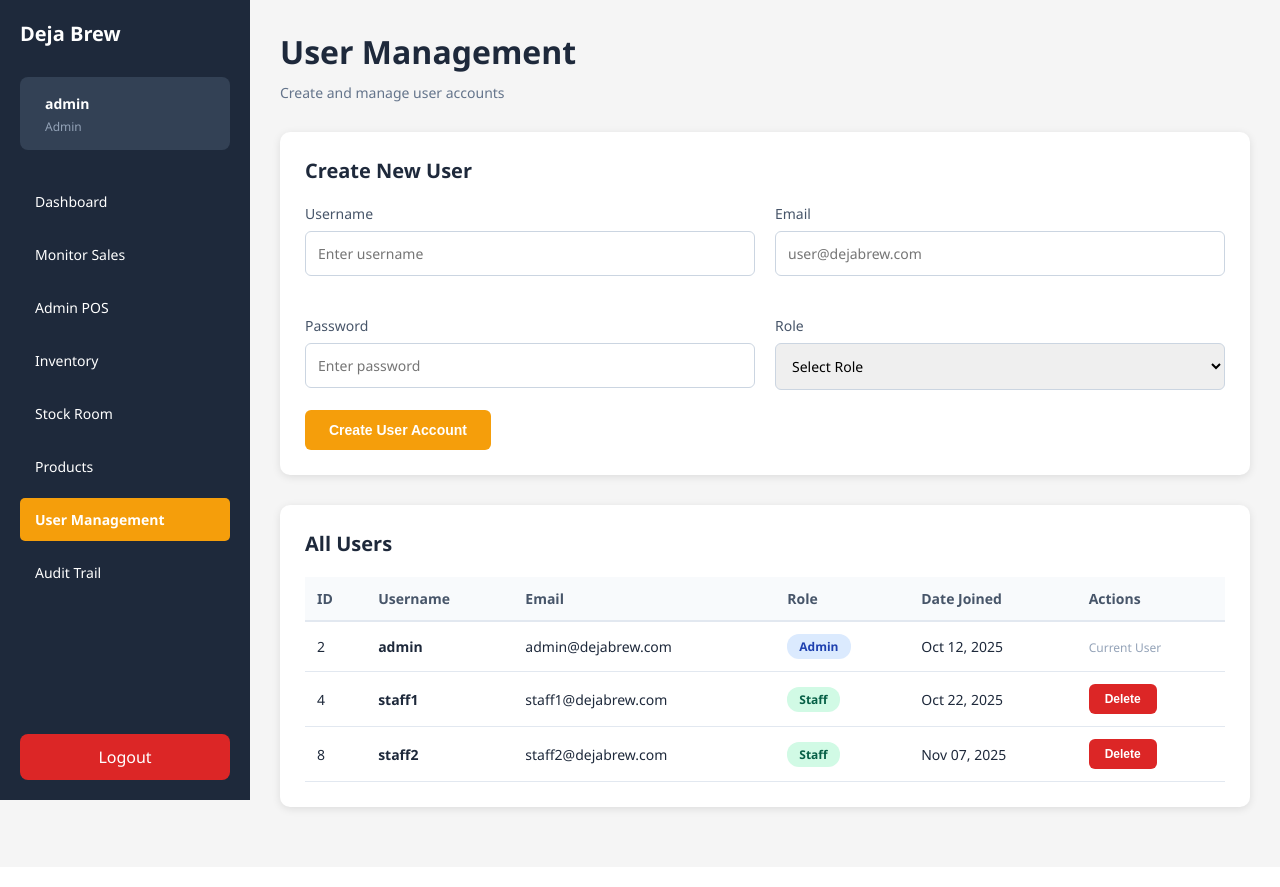
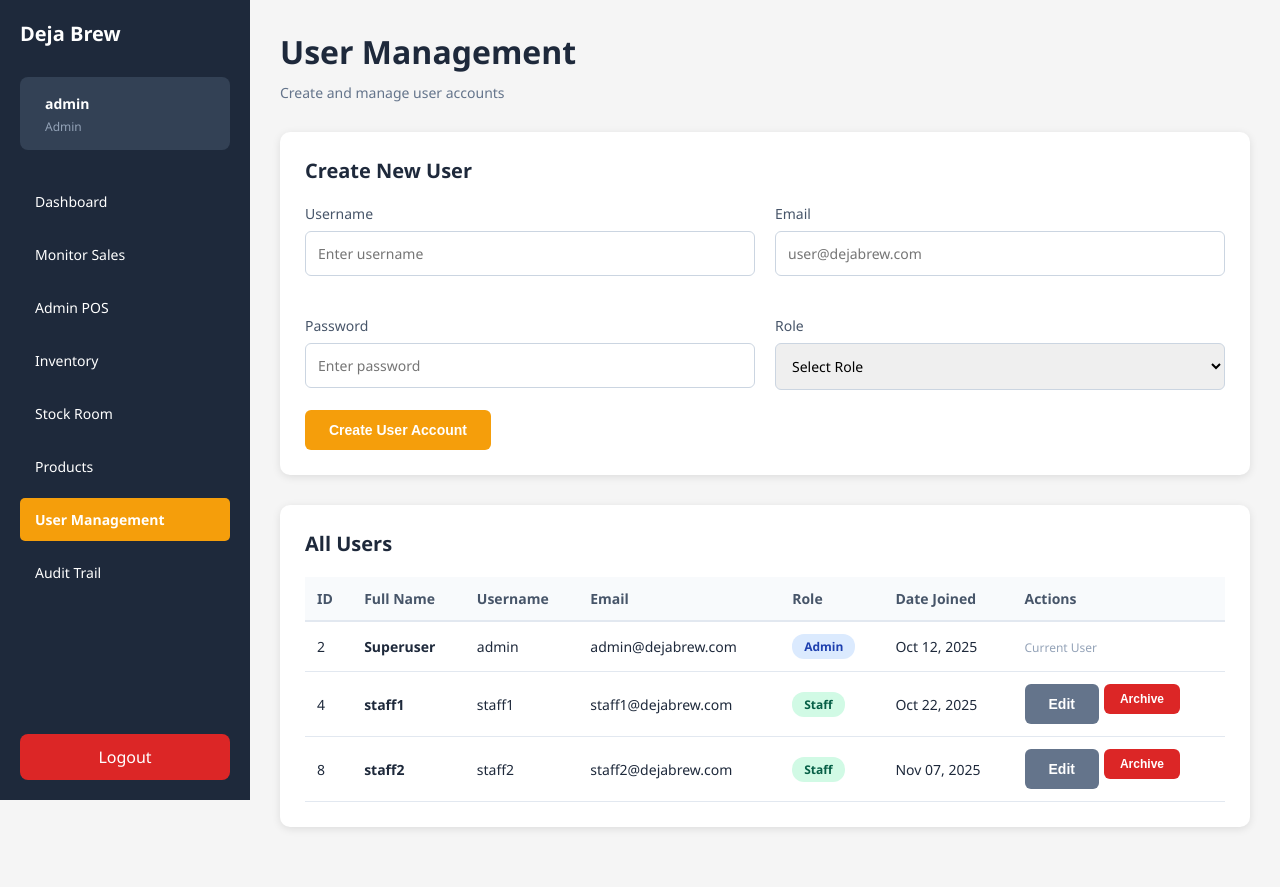
Before and after one commit to ramosjarod04-creator/DejaBrew, a Django app: page /users/ in a window 1280 px wide. Before the commit the page ends 814 px from the top, so only its background shows below. Run offline with Django 5.2, Linux system fonts and the light colour scheme; a user stored in the database is signed in; data comes from the database, SQL or seed files in the repository; some libraries are stand-ins or nearby versions.

Commit message:
Refactor User Management: Full names, edit functionality, and staff restrictions
- Add "Full Name" column to user table (shows "Superuser" for superuser accounts)
- Display first_name + last_name if available, otherwise show username
- Add "Edit" button for each user with modal dialog for editing
- Implement edit_user view with password reset capability
- Update user details: first name, last name, email, role, and password
- Add audit trail logging for all user edits
- Change "Delete" button text to "Archive" to reflect soft delete behavior
- Restrict staff permissions: Remove Dashboard and Inventory access from staff
- Staff users now have POS-only access as per requirements
- Add URL route for edit_user endpoint

```diff
--- a/dejabrew/pos/templates/base.html
+++ b/dejabrew/pos/templates/base.html
@@ -76,15 +76,9 @@
                         <a href="{% url 'audit_trail' %}"> Audit Trail</a>
                     </li>
                 {% elif user_role == 'staff' %}
-                    <!-- Staff Links - Limited Navigation -->
-                    <li class="{% if request.resolver_match.url_name == 'staff_dashboard' %}active{% endif %}">
-                         <a href="{% url 'staff_dashboard' %}"> Dashboard</a>
-                    </li>
+                    <!-- Staff Links - POS Only (Dashboard and Inventory access removed per requirements) -->
                     <li class="{% if request.resolver_match.url_name == 'cashier_pos' %}active{% endif %}">
                         <a href="{% url 'cashier_pos' %}"> POS</a>
-                    </li>
-                    <li class="{% if request.resolver_match.url_name == 'inventory' %}active{% endif %}"> {# Changed URL name #}
-                        <a href="{% url 'inventory' %}"> Inventory</a> {# Changed URL name #}
                     </li>
                 {% endif %}
             {% endif %}
--- a/dejabrew/pos/templates/user_management.html
+++ b/dejabrew/pos/templates/user_management.html
@@ -67,6 +67,7 @@
         <thead>
             <tr>
                 <th>ID</th>
+                <th>Full Name</th>
                 <th>Username</th>
                 <th>Email</th>
                 <th>Role</th>
@@ -78,7 +79,18 @@
             {% for user in users %}
             <tr>
                 <td>{{ user.id }}</td>
-                <td><strong>{{ user.username }}</strong></td>
+                <td>
+                    <strong>
+                        {% if user.is_superuser %}
+                            Superuser
+                        {% elif user.first_name or user.last_name %}
+                            {{ user.first_name }} {{ user.last_name }}
+                        {% else %}
+                            {{ user.username }}
+                        {% endif %}
+                    </strong>
+                </td>
+                <td>{{ user.username }}</td>
                 <td>{{ user.email|default:"N/A" }}</td>
                 <td>
                     {% if user.is_superuser or user.profile.role == 'admin' %}
@@ -90,10 +102,13 @@
                 <td>{{ user.date_joined|date:"M d, Y" }}</td>
                 <td>
                     {% if user.id != request.user.id %}
-                        <form method="POST" action="{% url 'delete_user' user.id %}" onsubmit="return confirm('Are you sure you want to delete user {{ user.username }}?');">
-                            {% csrf_token %}
-                            <button type="submit" class="btn btn-danger">Delete</button>
-                        </form>
+                        <div style="display: flex; gap: 5px;">
+                            <button class="btn btn-secondary btn-edit-user" data-user-id="{{ user.id }}" data-username="{{ user.username }}" data-email="{{ user.email }}" data-first-name="{{ user.first_name }}" data-last-name="{{ user.last_name }}" data-role="{% if user.profile %}{{ user.profile.role }}{% endif %}">Edit</button>
+                            <form method="POST" action="{% url 'delete_user' user.id %}" onsubmit="return confirm('Are you sure you want to archive user {{ user.username }}?');" style="margin: 0;">
+                                {% csrf_token %}
+                                <button type="submit" class="btn btn-danger">Archive</button>
+                            </form>
+                        </div>
                     {% else %}
                         <span class="muted-text">Current User</span>
                     {% endif %}
@@ -101,10 +116,127 @@
             </tr>
             {% empty %}
             <tr>
-                <td colspan="6" class="text-center">No users found</td>
+                <td colspan="7" class="text-center">No users found</td>
             </tr>
             {% endfor %}
         </tbody>
     </table>
 </div>
+
+<!-- Edit User Modal -->
+<div id="editUserModal" style="display: none; position: fixed; inset: 0; background: rgba(0,0,0,0.6); z-index: 1000; align-items: center; justify-content: center;">
+    <div style="background: white; padding: 30px; border-radius: 10px; max-width: 500px; width: 90%;">
+        <h2 style="margin-bottom: 20px;">Edit User</h2>
+        <form id="editUserForm" method="POST">
+            {% csrf_token %}
+            <input type="hidden" id="edit_user_id" name="user_id">
+
+            <div class="form-group">
+                <label for="edit_first_name">First Name</label>
+                <input type="text" id="edit_first_name" name="first_name" placeholder="Enter first name">
+            </div>
+
+            <div class="form-group">
+                <label for="edit_last_name">Last Name</label>
+                <input type="text" id="edit_last_name" name="last_name" placeholder="Enter last name">
+            </div>
+
+            <div class="form-group">
+                <label for="edit_email">Email</label>
+                <input type="email" id="edit_email" name="email" placeholder="user@dejabrew.com">
+            </div>
+
+            <div class="form-group">
+                <label for="edit_role">Role</label>
+                <select id="edit_role" name="role" required>
+                    <option value="admin">Admin</option>
+                    <option value="staff">Staff</option>
+                </select>
+            </div>
+
+            <div class="form-group">
+                <label for="edit_password">New Password (leave blank to keep current)</label>
+                <input type="password" id="edit_password" name="password" placeholder="Enter new password">
+            </div>
+
+            <div style="display: flex; gap: 10px; margin-top: 20px;">
+                <button type="submit" class="btn btn-primary" style="flex: 1;">Save Changes</button>
+                <button type="button" class="btn btn-secondary" id="cancelEditBtn" style="flex: 1;">Cancel</button>
+            </div>
+        </form>
+    </div>
+</div>
+
 {% endblock %}
+
+{% block extra_js %}
+<script>
+document.addEventListener('DOMContentLoaded', function() {
+    const editUserModal = document.getElementById('editUserModal');
+    const editUserForm = document.getElementById('editUserForm');
+    const cancelEditBtn = document.getElementById('cancelEditBtn');
+    const editButtons = document.querySelectorAll('.btn-edit-user');
+
+    // Open edit modal
+    editButtons.forEach(button => {
+        button.addEventListener('click', function() {
+            const userId = this.dataset.userId;
+            const username = this.dataset.username;
+            const email = this.dataset.email;
+            const firstName = this.dataset.firstName;
+            const lastName = this.dataset.lastName;
+            const role = this.dataset.role;
+
+            document.getElementById('edit_user_id').value = userId;
+            document.getElementById('edit_first_name').value = firstName || '';
+            document.getElementById('edit_last_name').value = lastName || '';
+            document.getElementById('edit_email').value = email || '';
+            document.getElementById('edit_role').value = role || 'staff';
+            document.getElementById('edit_password').value = '';
+
+            editUserModal.style.display = 'flex';
+        });
+    });
+
+    // Close modal
+    cancelEditBtn.addEventListener('click', function() {
+        editUserModal.style.display = 'none';
+    });
+
+    // Close modal on background click
+    editUserModal.addEventListener('click', function(e) {
+        if (e.target === editUserModal) {
+            editUserModal.style.display = 'none';
+        }
+    });
+
+    // Handle form submission
+    editUserForm.addEventListener('submit', function(e) {
+        e.preventDefault();
+
+        const formData = new FormData(editUserForm);
+        const userId = document.getElementById('edit_user_id').value;
+
+        fetch(`/users/edit/${userId}/`, {
+            method: 'POST',
+            body: formData,
+            headers: {
+                'X-CSRFToken': formData.get('csrfmiddlewaretoken')
+            }
+        })
+        .then(response => response.json())
+        .then(data => {
+            if (data.success) {
+                location.reload();
+            } else {
+                alert('Error: ' + (data.error || 'Failed to update user'));
+            }
+        })
+        .catch(error => {
+            console.error('Error:', error);
+            alert('An error occurred while updating the user');
+        });
+    });
+});
+</script>
+{% endblock %}
--- a/dejabrew/pos/urls.py
+++ b/dejabrew/pos/urls.py
@@ -30,6 +30,7 @@ urlpatterns = [
 
     path('users/', views.user_management, name='user_management'),
     path('users/create/', views.create_user, name='create_user'),
+    path('users/edit/<int:user_id>/', views.edit_user, name='edit_user'),
     path('users/delete/<int:user_id>/', views.delete_user, name='delete_user'),
 
     path('audit-trail/', views.audit_trail, name='audit_trail'),
--- a/dejabrew/pos/views.py
+++ b/dejabrew/pos/views.py
@@ -1074,6 +1074,65 @@ def create_user(request):
         except Exception as e:
             messages.error(request, f'Error: {str(e)}')
     return redirect('user_management')
+
+@login_required
+@require_http_methods(["POST"])
+def edit_user(request, user_id):
+    admin_check = require_admin_access(request)
+    if admin_check is not True:
+        return JsonResponse({'success': False, 'error': 'Unauthorized'}, status=403)
+
+    try:
+        user = get_object_or_404(User, id=user_id)
+
+        # Update user fields
+        first_name = request.POST.get('first_name', '').strip()
+        last_name = request.POST.get('last_name', '').strip()
+        email = request.POST.get('email', '').strip()
+        role = request.POST.get('role', '').strip()
+        password = request.POST.get('password', '').strip()
+
+        # Update user model
+        if first_name:
+            user.first_name = first_name
+        if last_name:
+            user.last_name = last_name
+        if email:
+            user.email = email
+        if password:
+            user.set_password(password)
+
+        user.save()
+
+        # Update or create user profile
+        if hasattr(user, 'profile'):
+            user.profile.role = role
+            user.profile.save()
+        else:
+            UserProfile.objects.create(user=user, role=role)
+
+        # Log the edit
+        changes = []
+        if first_name or last_name:
+            changes.append(f"name to '{first_name} {last_name}'")
+        if email:
+            changes.append(f"email to '{email}'")
+        if password:
+            changes.append("password")
+        if role:
+            changes.append(f"role to '{role}'")
+
+        change_desc = ", ".join(changes) if changes else "user details"
+        log_audit(
+            request, request.user, "Edit User",
+            f"Admin '{request.user.username}' updated {change_desc} for user '{user.username}'",
+            category="user", severity="medium"
+        )
+
+        return JsonResponse({'success': True, 'message': f"User '{user.username}' updated successfully"})
+
+    except Exception as e:
+        return JsonResponse({'success': False, 'error': str(e)}, status=500)
 
 @login_required
 def delete_user(request, user_id):
```
